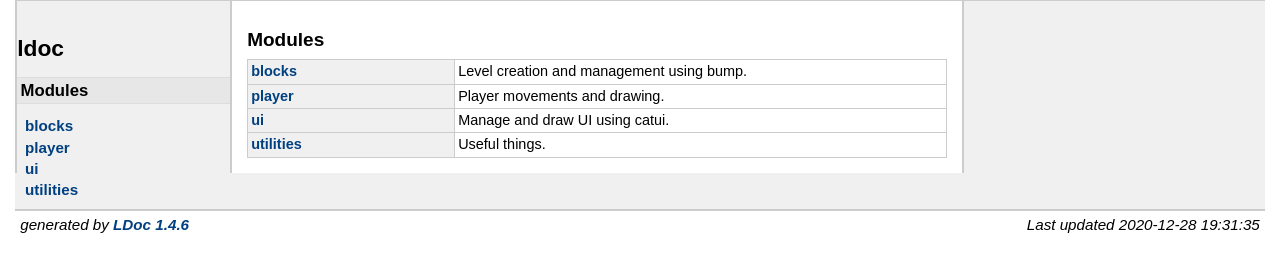
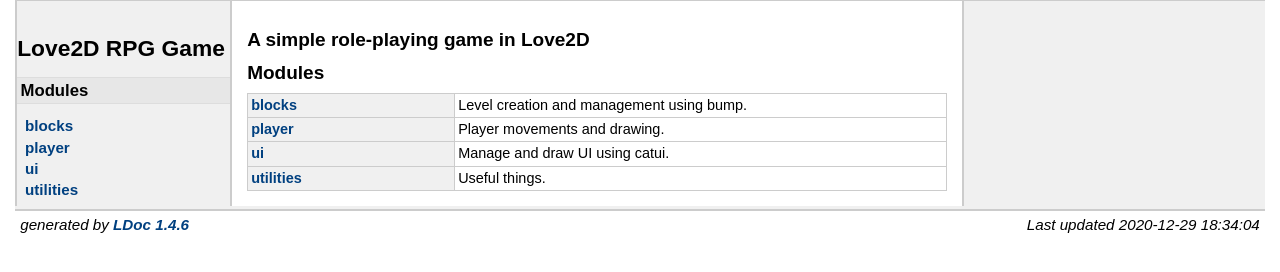
Before and after one commit to PGgamer2/Love2D-RPG, a plain HTML site: page docs/index.html in a window 1280 px wide. Drawn offline with Linux system fonts and the light colour scheme.

Commit message:
Updated docs

```diff
--- a/doc/index.html
+++ b/docs/index.html
@@ -3,7 +3,7 @@
 <html>
 <meta http-equiv="Content-Type" content="text/html; charset=UTF-8"/>
 <head>
-    <title>Reference</title>
+    <title>Documentation - Love2D RPG Game Template</title>
     <link rel="stylesheet" href="ldoc.css" type="text/css" />
 </head>
 <body>
@@ -24,7 +24,7 @@
 
 <div id="navigation">
 <br/>
-<h1>ldoc</h1>
+<h1>Love2D RPG Game</h1>
 
 
 
@@ -42,6 +42,7 @@
 <div id="content">
 
 
+  <h2>A simple role-playing game in Love2D</h2>
 
 <h2>Modules</h2>
 <table class="module_list">
@@ -67,7 +68,7 @@
 </div> <!-- id="main" -->
 <div id="about">
 <i>generated by <a href="http://github.com/stevedonovan/LDoc">LDoc 1.4.6</a></i>
-<i style="float:right;">Last updated 2020-12-28 19:31:35 </i>
+<i style="float:right;">Last updated 2020-12-29 18:34:04 </i>
 </div> <!-- id="about" -->
 </div> <!-- id="container" -->
 </body>
```
Also changed, not shown: docs/modules/blocks.html (renamed from doc/modules/blocks.html, +3 -3 lines), docs/modules/player.html (renamed from doc/modules/player.html, +3 -3 lines), docs/modules/ui.html (renamed from doc/modules/ui.html, +3 -3 lines), docs/modules/utilities.html (renamed from doc/modules/utilities.html, +3 -3 lines), docs/ldoc.css (renamed from doc/ldoc.css), 2 other files.
